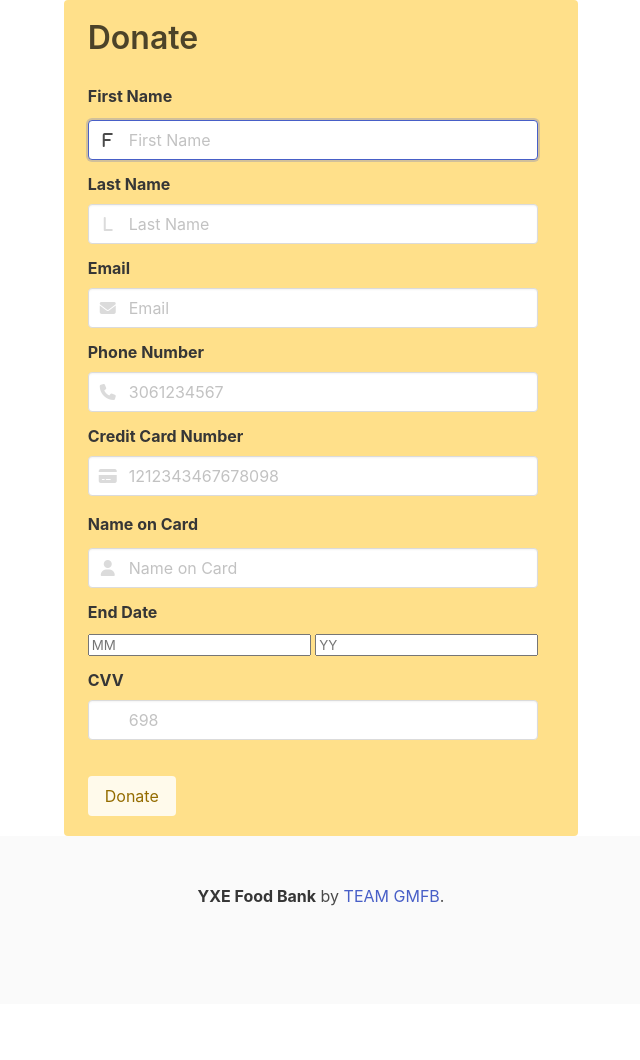
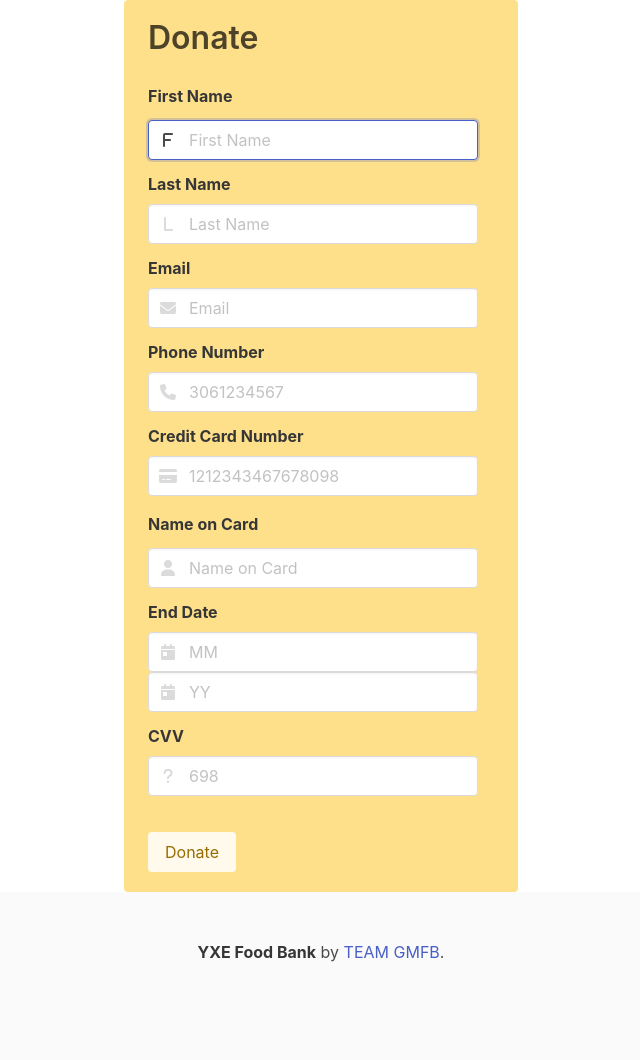
Before and after one commit to seemslikeali/yxefoodbank, a Django app: page /donateform/ in a window 1280 px wide. Shown: the part 56-1116 px from the top of the page, without its empty margins (319-959 px from the left). Before the commit the page ends 962 px from the top, so only its background shows below. Run offline with Django 4.2, Linux system fonts and the light colour scheme; some libraries are stand-ins or nearby versions.

Commit message:
Changes done in donation form.

```diff
--- a/base/templates/base/donateform.html
+++ b/base/templates/base/donateform.html
@@ -70,7 +70,6 @@
         <input class="input" type="text" placeholder="Name on Card" autofocus="" name="name_on_card" maxlength="30"
           required="" id="id_name_on_card" />
         <span class="icon is-small is-left">
-          <!-- <i class="fas fa-f"></i> -->
           <i class="fa-solid fa-user"></i>
         </span>
       </p>
@@ -79,13 +78,21 @@
     <!-- End Date -->
     <div class="field">
       <label class="label">End Date</label>
+      <!--End Date Month (MM)-->
       <p class="control has-icons-left has-icons-right">
-        <!--End Date Month (MM)-->
-        <input autocomplete="off" class="exp" id="month" maxlength="2" pattern="[0-9]*" inputmode="numerical"
-        placeholder="MM" type="text" />
-        <!--End Date Year (YY)-->
-        <input autocomplete="off" class="exp" id="year" maxlength="2" pattern="[0-9]*" inputmode="numerical"
-        placeholder="YY" type="text" />
+        <input autocomplete="off" class="input" type="tel" pattern="[0-9]" placeholder="MM" name="month" maxlength="2"
+          required="" id="month" />
+          <span class="icon is-small is-left">
+            <i class="fas fa-calendar-day"></i>
+          </span>
+      </p>
+      <!--End Date Year (YY)-->
+      <p class="control has-icons-left has-icons-right">
+        <input autocomplete="off" class="input" type="tel" pattern="[0-9]" placeholder="YY" name="year" maxlength="2"
+          required="" id="year" />
+          <span class="icon is-small is-left">
+            <i class="fas fa-calendar-day"></i>
+          </span>
       </p>
     </div>
 
@@ -95,6 +102,9 @@
       <p class="control has-icons-left has-icons-right">
         <input class="input" type="tel" pattern="[0-9]{10}" placeholder="698" name="cvv" maxlength="3"
           required="" id="id_cvv" />
+          <span class="icon is-small is-left">
+            <i class="fa-solid fa-question"></i>
+          </span>
       </p>
     </div>
 
```
